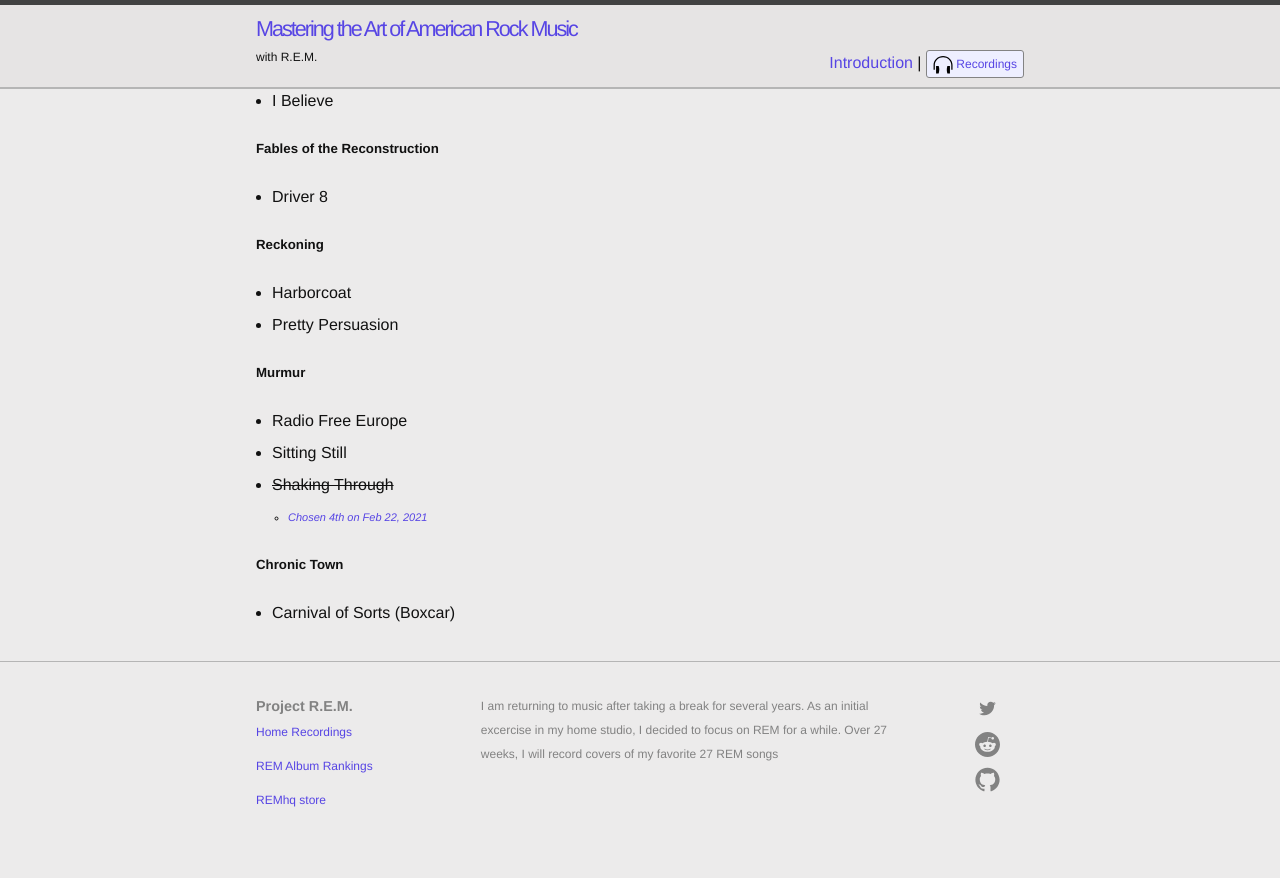
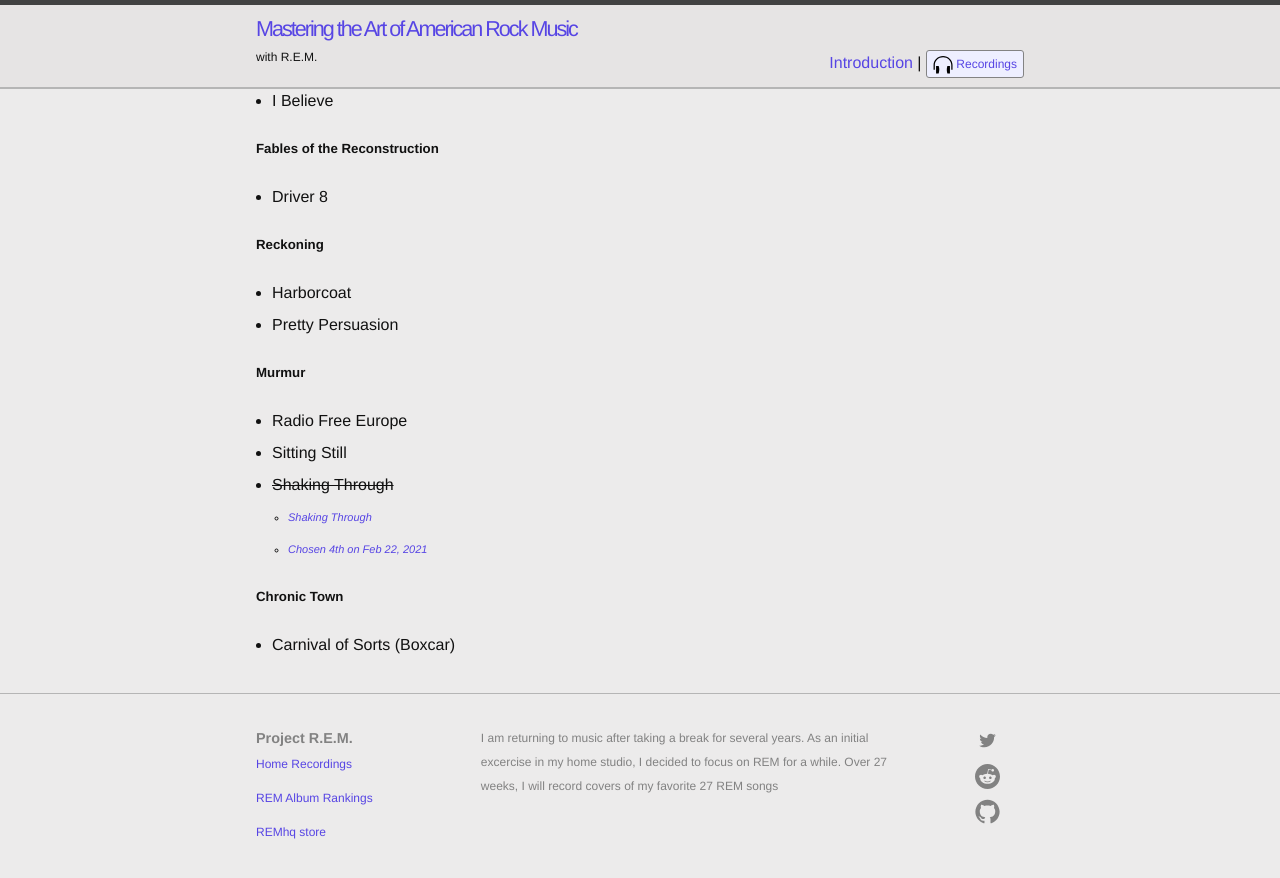
Before and after one commit to slatron/slatron.github.io, a Jekyll site: the page built from _posts/2021-02-06-begin-the-begin.md, in a window 1280 px wide and 900 px high, scrolled down 4395 px. Shown: the top 878 px of the window. Built offline with Jekyll 4.4.1, drawn with Linux system fonts in a browser that asks for light colours.

Commit message:
shaking through link

```diff
--- a/_posts/2021-02-06-begin-the-begin.md
+++ b/_posts/2021-02-06-begin-the-begin.md
@@ -106,6 +106,7 @@
 - Radio Free Europe
 - Sitting Still
 - ~~Shaking Through~~
+  - *[Shaking Through](https://drive.google.com/file/d/1bDK7eyMc3iloWywernigrHSnGvyKRCkq/view?usp=sharing){:target="_blank"}*
   - *[Chosen 4th on Feb 22, 2021](shaking-through-1.html)*
 
 ##### Chronic Town
```
